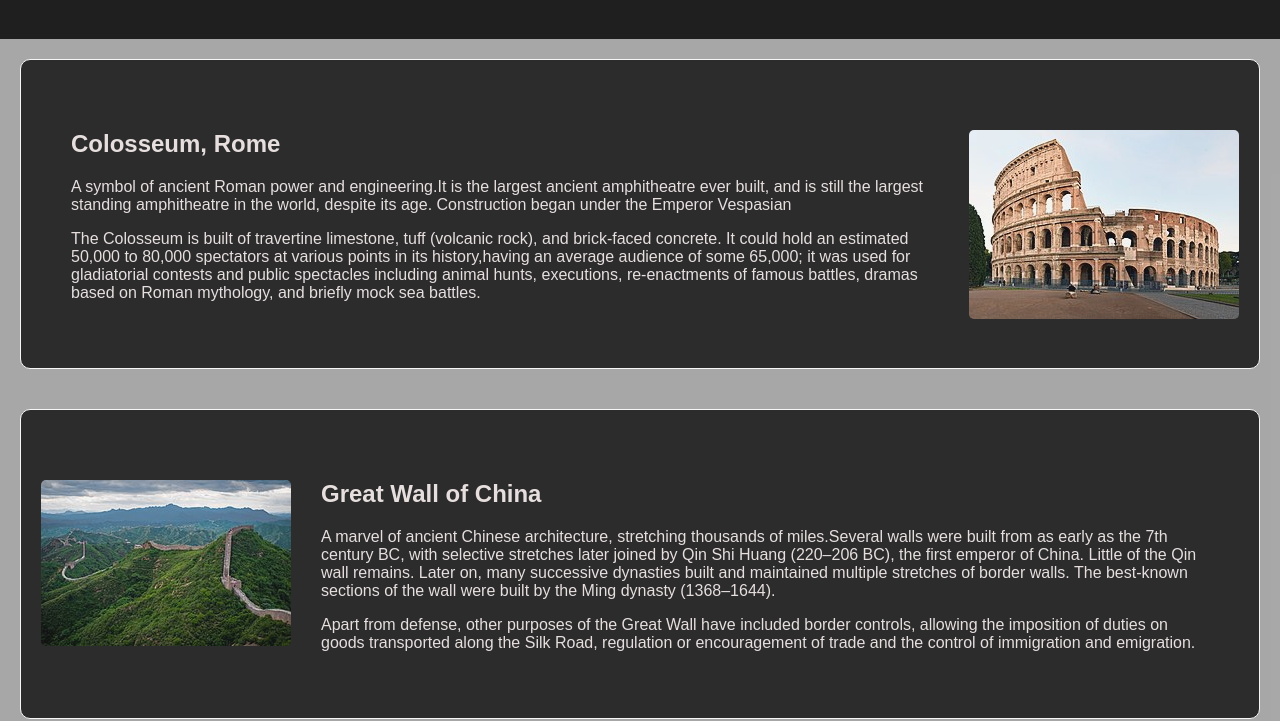
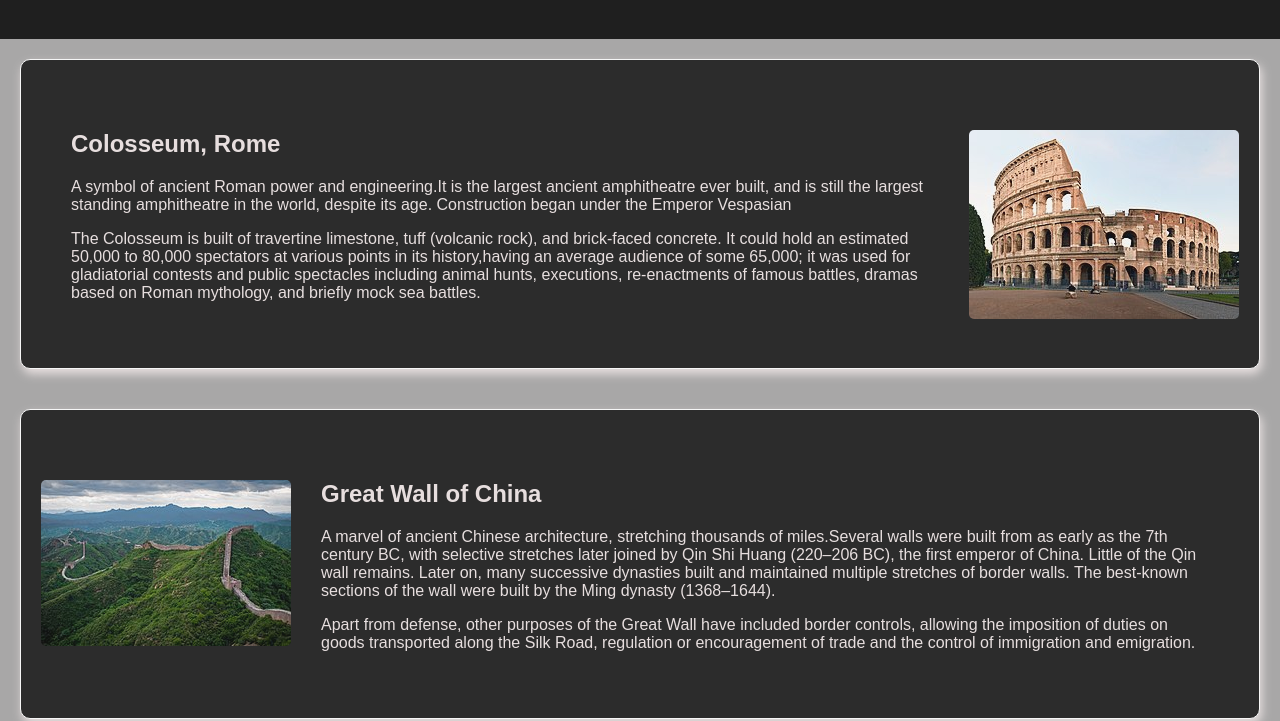
Before and after one commit to soumik9870/historical_wonders_task1_question1, a plain HTML site: page index.html in a window 1280 px wide. Shown: the part 81-802 px from the top of the page. Drawn offline with Linux system fonts and the light colour scheme.

Commit message:
implemented shadow

```diff
--- a/css/style.css
+++ b/css/style.css
@@ -26,6 +26,7 @@ section.place {
     margin: 20px;
     padding: 20px;
     display: flex;
+    box-shadow: 2px 5px 10px  #eee5e5;
     opacity: 90%;
     transition: opacity ease-out 0.5s;
     transition: transform ease-in 0.4s;
```
